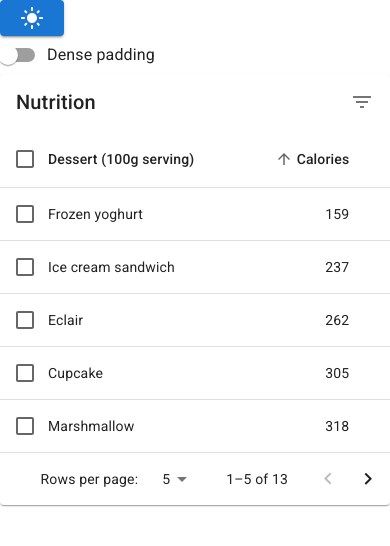
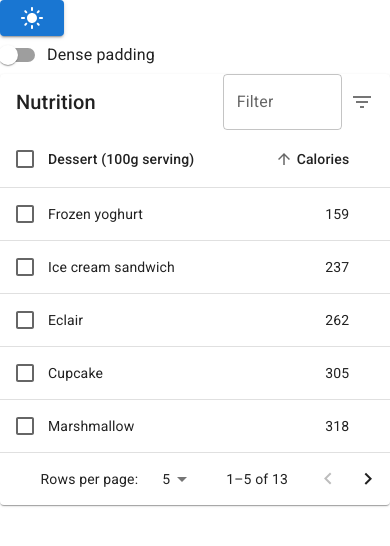
Before and after one commit to frederico-kluser/dynamic-table, a React (Vite) app: page / in a window 390 px wide. Shown: the top 546 px of the page. Built offline with nearby package versions, Linux system fonts and the light colour scheme; no server answers.

Commit message:
refactor: separate TableToolbar component

```diff
--- /dev/null
+++ b/src/component/Table/TableToolbar/index.tsx
@@ -0,0 +1,57 @@
+import { alpha, IconButton, TextField, Toolbar, Tooltip, Typography } from "@mui/material";
+import { EnhancedTableToolbarProps } from "../types";
+import DeleteIcon from '@mui/icons-material/Delete';
+import FilterListIcon from '@mui/icons-material/FilterList';
+
+const EnhancedTableToolbar = (props: EnhancedTableToolbarProps) => {
+  const { numSelected } = props;
+
+  return (
+    <Toolbar
+      sx={{
+        pl: { sm: 2 },
+        pr: { xs: 1, sm: 1 },
+        ...(numSelected > 0 && {
+          bgcolor: (theme) =>
+            alpha(theme.palette.primary.main, theme.palette.action.activatedOpacity),
+        }),
+      }}
+    >
+      {numSelected > 0 ? (
+        <Typography
+          sx={{ flex: '1 1 100%' }}
+          color="inherit"
+          variant="subtitle1"
+          component="div"
+        >
+          {numSelected} selected
+        </Typography>
+      ) : (
+        <Typography
+          sx={{ flex: '1 1 100%' }}
+          variant="h6"
+          id="tableTitle"
+          component="div"
+        >
+          Nutrition
+        </Typography>
+      )}
+      <TextField id="outlined-basic" label="Filter" variant="outlined" />
+      {numSelected > 0 ? (
+        <Tooltip title="Delete">
+          <IconButton>
+            <DeleteIcon />
+          </IconButton>
+        </Tooltip>
+      ) : (
+        <Tooltip title="Filter list">
+          <IconButton>
+            <FilterListIcon />
+          </IconButton>
+        </Tooltip>
+      )}
+    </Toolbar>
+  );
+}
+
+export default EnhancedTableToolbar;
--- a/src/component/Table/index.tsx
+++ b/src/component/Table/index.tsx
@@ -9,21 +9,16 @@ import TableHead from '@mui/material/TableHead';
 import TablePagination from '@mui/material/TablePagination';
 import TableRow from '@mui/material/TableRow';
 import TableSortLabel from '@mui/material/TableSortLabel';
-import Toolbar from '@mui/material/Toolbar';
-import Typography from '@mui/material/Typography';
 import Paper from '@mui/material/Paper';
 import Checkbox from '@mui/material/Checkbox';
-import IconButton from '@mui/material/IconButton';
-import Tooltip from '@mui/material/Tooltip';
 import FormControlLabel from '@mui/material/FormControlLabel';
 import Switch from '@mui/material/Switch';
-import DeleteIcon from '@mui/icons-material/Delete';
-import FilterListIcon from '@mui/icons-material/FilterList';
 import { visuallyHidden } from '@mui/utils';
-import { Data, EnhancedTableProps, EnhancedTableToolbarProps, Order } from './types';
+import { Data, EnhancedTableProps, Order } from './types';
 import { headCells, rows } from './data';
 import { getComparator, stableSort } from './utils';
-
+import useFetch from '../../hooks/useFetch';
+import EnhancedTableToolbar from './TableToolbar';
 
 const EnhancedTableHead = (props: EnhancedTableProps) => {
   const { onSelectAllClick, order, orderBy, numSelected, rowCount, onRequestSort } =
@@ -73,57 +68,10 @@ const EnhancedTableHead = (props: EnhancedTableProps) => {
   );
 }
 
-const EnhancedTableToolbar = (props: EnhancedTableToolbarProps) => {
-  const { numSelected } = props;
+export default function EnhancedTable() {
+  const request = useFetch('https://63aad5acfdc006ba604d5bf4.mockapi.io/Containers');
+  console.log('request :', request);
 
-  return (
-    <Toolbar
-      sx={{
-        pl: { sm: 2 },
-        pr: { xs: 1, sm: 1 },
-        ...(numSelected > 0 && {
-          bgcolor: (theme) =>
-            alpha(theme.palette.primary.main, theme.palette.action.activatedOpacity),
-        }),
-      }}
-    >
-      {numSelected > 0 ? (
-        <Typography
-          sx={{ flex: '1 1 100%' }}
-          color="inherit"
-          variant="subtitle1"
-          component="div"
-        >
-          {numSelected} selected
-        </Typography>
-      ) : (
-        <Typography
-          sx={{ flex: '1 1 100%' }}
-          variant="h6"
-          id="tableTitle"
-          component="div"
-        >
-          Nutrition
-        </Typography>
-      )}
-      {numSelected > 0 ? (
-        <Tooltip title="Delete">
-          <IconButton>
-            <DeleteIcon />
-          </IconButton>
-        </Tooltip>
-      ) : (
-        <Tooltip title="Filter list">
-          <IconButton>
-            <FilterListIcon />
-          </IconButton>
-        </Tooltip>
-      )}
-    </Toolbar>
-  );
-}
-
-export default function EnhancedTable() {
   const [order, setOrder] = React.useState<Order>('asc');
   const [orderBy, setOrderBy] = React.useState<keyof Data>('calories');
   const [selected, setSelected] = React.useState<readonly string[]>([]);
@@ -202,6 +150,7 @@ export default function EnhancedTable() {
             aria-labelledby="tableTitle"
             size={dense ? 'small' : 'medium'}
           >
+            {/* preciso passar o header aqui */}
             <EnhancedTableHead
               numSelected={selected.length}
               order={order}
```
